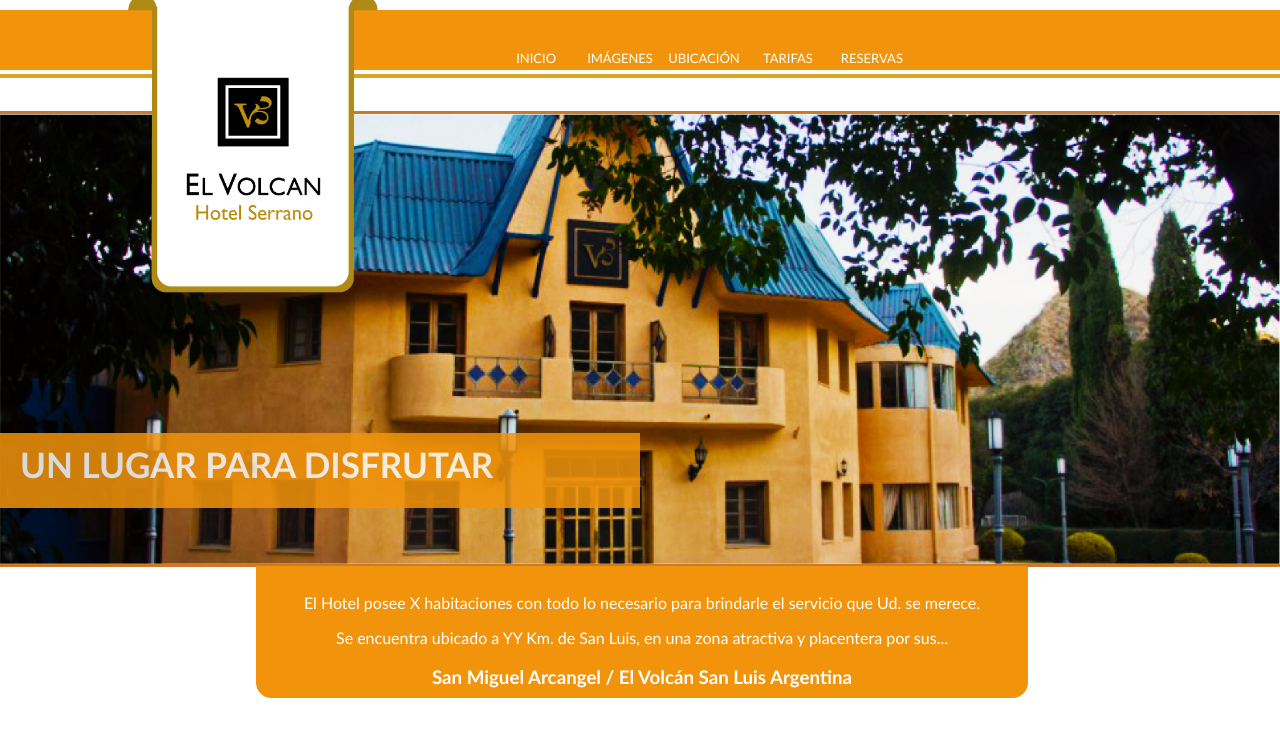
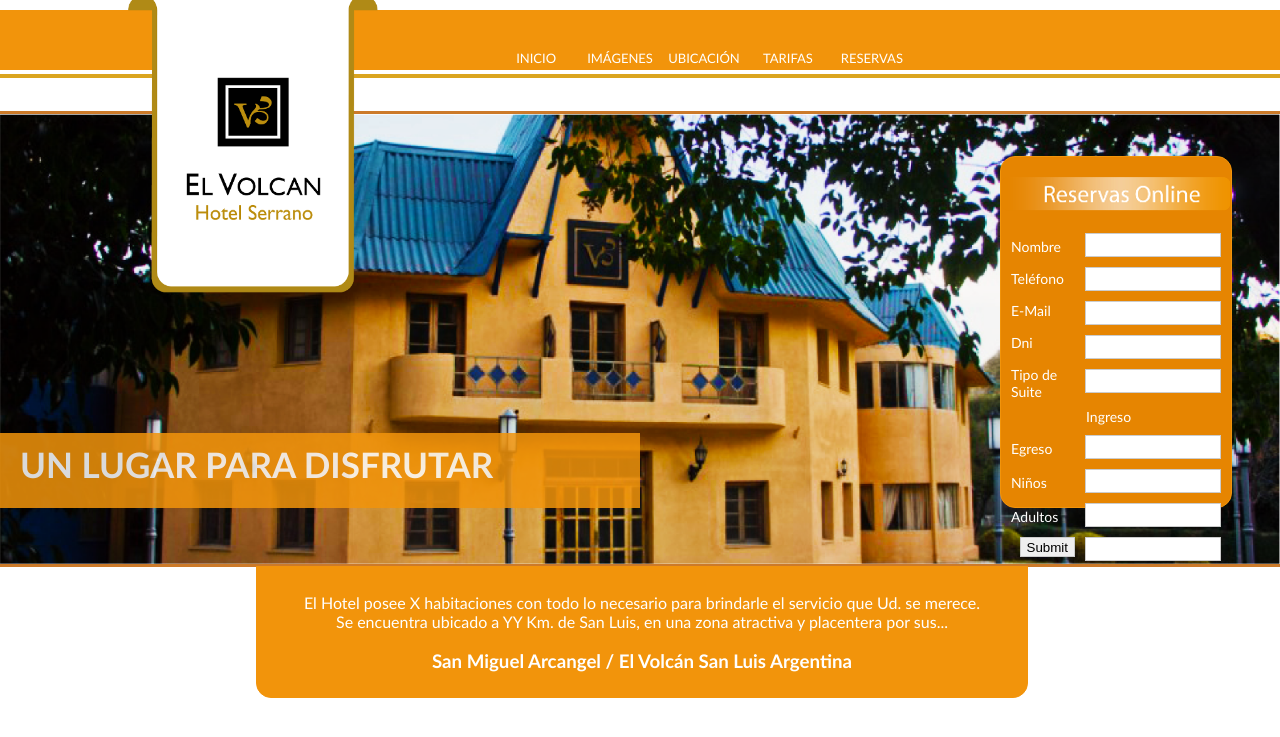
Before and after one commit to ar-soft/elvolcan, a PHP site: page / in a window 1280 px wide. Shown: the top 737 px of the page. Run offline with PHP 8.4, Linux system fonts and the light colour scheme; some libraries are stand-ins or nearby versions.

Commit message:
home.html

```diff
--- a/index.html
+++ b/index.html
@@ -4,6 +4,16 @@
 	<meta charset="utf-8"/>
 
 	<title>El Volcán Hotel Serrano</title>
+	 <link rel="stylesheet" href="http://code.jquery.com/ui/1.10.3/themes/smoothness/jquery-ui.css">
+	 <script src="http://code.jquery.com/jquery-1.9.1.js"></script>
+	 <script src="http://code.jquery.com/ui/1.10.3/jquery-ui.js"></script>
+	 <script src="web-app/js/jquery.ui.datepicker.js"></script>
+	   <script>
+		$(function() {
+		$( "#in" ).datepicker( $.datepicker.regional[ "es" ] );
+		$( "#out" ).datepicker( $.datepicker.regional[ "es" ] );
+		});
+	   </script>
 	<link rel="stylesheet" type="text/css" href="styles.css">
 </head>
 <body>
@@ -24,13 +34,31 @@
 		</header>
 		<section id="home">
 			<hr/>
+			<div id="reservations">
+				<img src="web-app/img/reservas.png">
+				<form id="sendReservation" name="sendReservation" method="POST" action="src/class/sendReservation.php">
+					<ol>
+						<li><label><span>Nombre</span><input id="name" type="text"/></label></li>
+						<li><label><span>Teléfono</span><input id="phone" type="text"/></label></li>
+						<li><label><span>E-Mail</span><input id="email" type="text"/></label></li>
+						<li><label><span>Dni</span><input id="dni" type="text"/></label></li>
+						<li><label><span>Tipo de Suite</span><input id="suite" type="text"/></label></li>
+					</ol>
+					<ol id="dates">
+						<li><label><span>Ingreso</span><input id="in" type="text"/></label></li>
+						<li><label><span>Egreso</span><input id="out" type="text"/></label></li>
+						<li><label><span>Niños</span><input id="children" type="text"/></label></li>
+						<li><label><span>Adultos</span><input id="adult" type="text"/></label></li>
+					</ol>
+					<input type="submit" class="submitButton">
+				</form>
+			</div>
 			<div id="message"><h1>Un lugar para disfrutar</h1></div>
 			<div>
-				<img src="web-app/img/fondo.png" alt="El Volcán">
+				<img id="background" src="web-app/img/fondo.png" alt="El Volcán">
 			</div>
 			<div id="information">
-				<p>El Hotel posee X habitaciones con todo lo necesario para brindarle el servicio que Ud. se merece.</p>
-				<p>Se encuentra ubicado a YY Km. de San Luis, en una zona atractiva y placentera por sus...</p>
+				<p>El Hotel posee X habitaciones con todo lo necesario para brindarle el servicio que Ud. se merece.<br>Se encuentra ubicado a YY Km. de San Luis, en una zona atractiva y placentera por sus...</p>
 				<h1>San Miguel Arcangel / El Volcán San Luis Argentina</h1>
 			</div>
 		</section>
--- a/styles.css
+++ b/styles.css
@@ -1,11 +1,3 @@
-// Styles for Firefox
-@-moz-document url-prefix() {
-    body {
-        width: 100%;
-    }
-}
-
-
 body {
     font-family: 'gill sans';
     padding: 0;
@@ -44,6 +36,10 @@ nav ul li a {
 nav ul li a:hover {
     color: #DAA520;
 }
+
+ol, ul, menu {
+    list-style: none outside none;
+}
 #home hr {
     background-color: #DAA520;
     border: medium none;
@@ -52,12 +48,45 @@ nav ul li a:hover {
     height: 4px;
     margin-top: 4px;
 }
-#home div img {
+#home #background {
     border-bottom: 3px solid #CC7A29;
     border-top: 3px solid #CC7A29;
     height: 450px;
     margin-top: 25px;
     width: 100%;
+}
+#reservations{
+    background-color: #e68501;
+    color: #FFFFFF;
+    font-size: 14px;
+    height: 350px;
+    margin: 70px 1000px;
+    position: absolute;
+    border: 1px solid #f2940b;
+    border-radius:15px;
+    width: 230px;
+}
+
+#reservations img{
+    margin-top: 20px;
+}
+#reservations span{
+    display: block;
+    float: left;
+    margin: 10px 15px 5px 10px;
+    text-align: left;
+    max-width: 50px;
+}
+#reservations input{
+    border: 1px solid #CCCCCC;
+    height: 20px;
+    margin: 5px 0;
+    float: right;
+    margin-right: 10px;
+    max-width: 130px;
+}
+#reservations ol{
+    padding: 0;
 }
 #message {
     background: none repeat scroll 0 0 #f2940b;
@@ -88,3 +117,6 @@ nav ul li a:hover {
     padding: 10px;
     height: 110px;
 }
+.submitButton{
+    background-image: "web-app/img/reservas.png"
+}
--- /dev/null
+++ b/web-app/js/jquery.ui.datepicker.js
@@ -0,0 +1,21 @@
+// Traducción al español
+$(function($){
+    $.datepicker.regional['es'] = {
+        closeText: 'Cerrar',
+        prevText: '<Ant',
+        nextText: 'Sig>',
+        currentText: 'Hoy',
+        monthNames: ['Enero', 'Febrero', 'Marzo', 'Abril', 'Mayo', 'Junio', 'Julio', 'Agosto', 'Septiembre', 'Octubre', 'Noviembre', 'Diciembre'],
+        monthNamesShort: ['Ene','Feb','Mar','Abr', 'May','Jun','Jul','Ago','Sep', 'Oct','Nov','Dic'],
+        dayNames: ['Domingo', 'Lunes', 'Martes', 'Miércoles', 'Jueves', 'Viernes', 'Sábado'],
+        dayNamesShort: ['Dom','Lun','Mar','Mié','Juv','Vie','Sáb'],
+        dayNamesMin: ['Do','Lu','Ma','Mi','Ju','Vi','Sá'],
+        weekHeader: 'Sm',
+        dateFormat: 'dd/mm/yy',
+        firstDay: 1,
+        isRTL: false,
+        showMonthAfterYear: false,
+        yearSuffix: ''
+    };
+    $.datepicker.setDefaults($.datepicker.regional['es']);
+});
```
Also changed, not shown: web-app/img/reservas.png (added), 4 other files.
